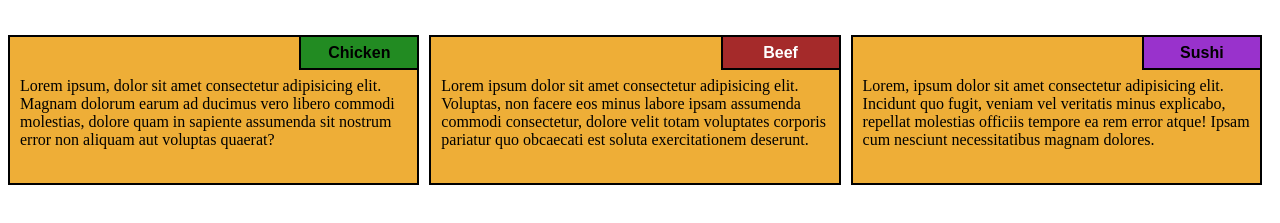
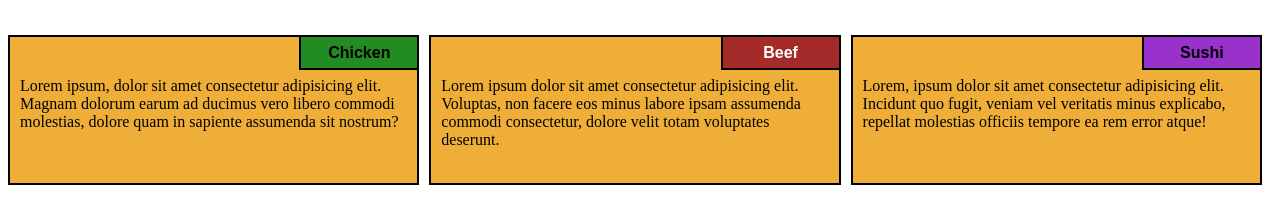
Before and after one commit to TheDev05/Coursera-Modules, a plain HTML site: page Module2-Solutions/index.html in a window 1280 px wide. Shown: the part 61-284 px from the top of the page. Drawn offline with Linux system fonts and the light colour scheme.

Commit message:
Fixed Typos, Updated text.

```diff
--- a/Module2-Solutions/index.html
+++ b/Module2-Solutions/index.html
@@ -14,14 +14,14 @@
       	<h1>Our Menu</h1>
       	<div class="coloumn-l-04 coloumn-m-06 coloumn-s-12" id="this-container">
         <p>
-          Lorem ipsum, dolor sit amet consectetur adipisicing elit. Magnam dolorum earum ad ducimus vero libero commodi molestias, dolore quam in sapiente assumenda sit nostrum error non aliquam aut voluptas quaerat?
+         Lorem ipsum, dolor sit amet consectetur adipisicing elit. Magnam dolorum earum ad ducimus vero libero commodi molestias, dolore quam in sapiente assumenda sit nostrum?
         </p>
         <p id="this-para-1">Chicken</p>
     </div>
 
     <div class="coloumn-l-04 coloumn-m-06 coloumn-s-12" id="this-container">
         <p>
-          Lorem ipsum dolor sit amet consectetur adipisicing elit. Voluptas, non facere eos minus labore ipsam assumenda commodi consectetur, dolore velit totam voluptates corporis pariatur quo obcaecati est soluta exercitationem deserunt.
+          Lorem ipsum dolor sit amet consectetur adipisicing elit. Voluptas, non facere eos minus labore ipsam assumenda commodi consectetur, dolore velit totam voluptates deserunt.
         </p>
 
         <p id="this-para-2">Beef</p>
@@ -29,7 +29,7 @@
 
     <div class="coloumn-l-04 coloumn-m-12 coloumn-s-12" id="this-container">
         <p>
-          Lorem, ipsum dolor sit amet consectetur adipisicing elit. Incidunt quo fugit, veniam vel veritatis minus explicabo, repellat molestias officiis tempore ea rem error atque! Ipsam cum nesciunt necessitatibus magnam dolores.
+          Lorem, ipsum dolor sit amet consectetur adipisicing elit. Incidunt quo fugit, veniam vel veritatis minus explicabo, repellat molestias officiis tempore ea rem error atque!
         </p>
 
         <p id="this-para-3">Sushi</p>
```
